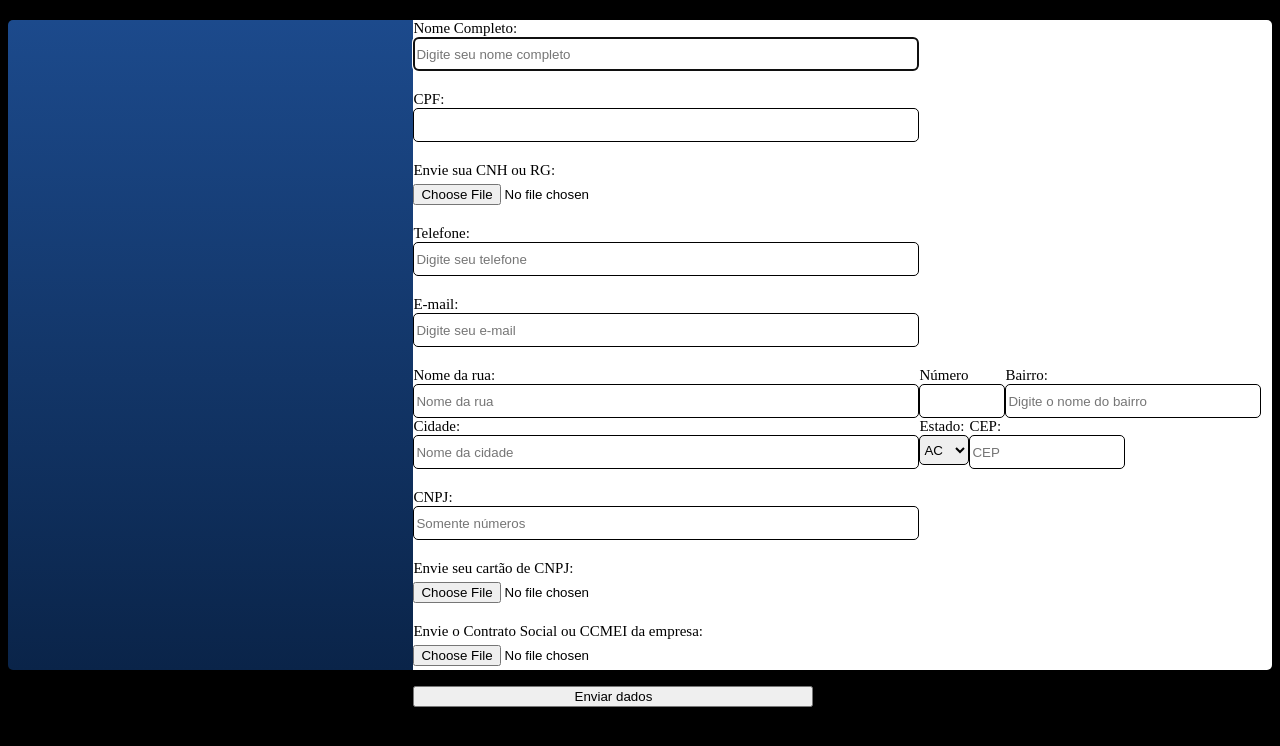
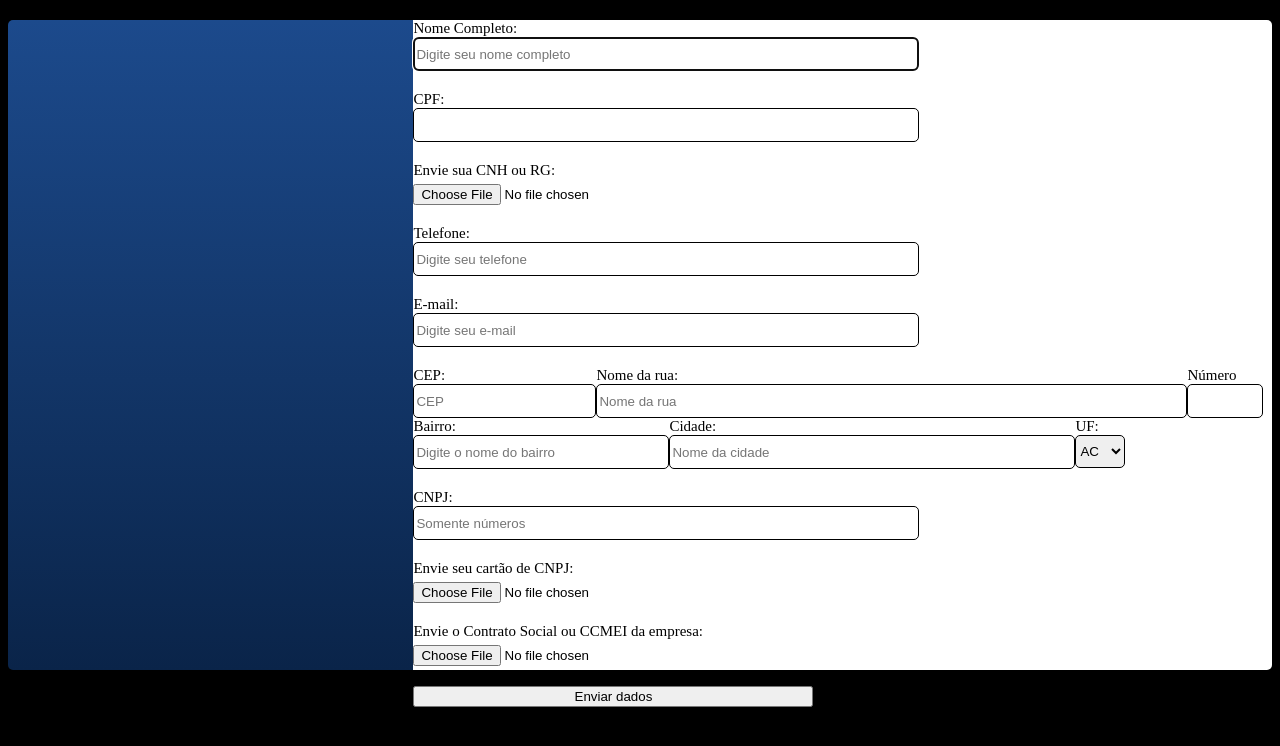
Before and after one commit to leandrocaronelanschi/siteformidentifica, a plain HTML site: page frontend/formulario.html in a window 1280 px wide. Drawn offline with Linux system fonts and the light colour scheme; a web font is replaced by a local one.

Commit message:
[feat] Ajuste de layout

```diff
--- a/frontend/formulario.css
+++ b/frontend/formulario.css
@@ -71,18 +71,49 @@ body {
 #input-cpf,
 #input-tel,
 #input-email,
-#input-cnpj,
-#input-rua,
-#input-cidade
-
-
-/* #input-cartao-cnpj,
-#input-contrato-social,
-#input-cnh*/ {
+#input-cnpj {
   width: 50rem;
   height: 3rem;
   border: solid 0.15rem black;
   border-radius: 0.5rem;
+}
+
+#input-cidade  {
+  width: 40rem;
+  height: 3rem;
+  border: solid 0.15rem black;
+  border-radius: 0.5rem;
+}
+
+#input-cep {
+  height: 3rem;
+  border: solid 0.15rem black;
+  border-radius: 0.5rem;
+}
+
+#input-rua {
+  height: 3rem;
+  border: solid 0.15rem black;
+  border-radius: 0.5rem;
+}
+
+#input-numero {
+  width: 7rem;
+  height: 3rem;
+  border: solid 0.15rem black;
+  border-radius: 0.5rem;
+}
+
+#container-cep {
+flex-basis: calc(20% - 10px);
+}
+
+#container-rua {
+  flex-basis: calc(70% - 10px);
+}
+
+#container-numero {
+  flex-basis: calc(10% - 10px);
 }
 
 #input-bairro {
@@ -92,28 +123,16 @@ body {
   border-radius: 0.5rem;
 }
 
-#input-numero {
-width: 8rem;
-  height: 3rem;
-  border: solid 0.15rem black;
-  border-radius: 0.5rem;
 
-}
 
 #select-estado {
   width: 5rem;
-  height: 3rem;
+  height: 3.3rem;
   border: solid 0.15rem black;
   border-radius: 0.5rem;
 }
 
-#input-cep {
-width: 15rem;
-  height: 3rem;
-  border: solid 0.15rem black;
-  border-radius: 0.5rem;
 
-}
 
 #form-1 {
   display: flex;
@@ -137,11 +156,15 @@ width: 15rem;
   flex-wrap: wrap;
 }
 
-#container-rua, #container-numero, #container-bairro,
+#container-rua, #container-bairro, #container-numero,
 #container-cidade, #container-estado, #container-cep {
   display: flex;
   flex-direction: column;
 }
+
+
+
+
 
 /* #container-bairro {
   width: 25rem;
--- a/frontend/formulario.html
+++ b/frontend/formulario.html
@@ -56,6 +56,18 @@
           </div>
 
           <div id="container-endereco">
+
+<div id="container-cep">
+              <label for="input-cep" id="label-cep">CEP:</label>
+              <input
+                type="number"
+                name="cep"
+                id="input-cep"
+                placeholder="CEP"
+                required
+              />
+            </div>
+
             <div id="container-rua">
               <label for="input-rua" id="label-rua">Nome da rua:</label>
               <input
@@ -94,20 +106,11 @@
             </div>
 
             <div id="container-estado">
-              <label for="select-estado" id="label-estado">Estado:</label>
+              <label for="select-estado" id="label-estado">UF:</label>
               <select name="estado" id="select-estado"></select>
             </div>
 
-            <div id="container-cep">
-              <label for="input-cep" id="label-cep">CEP:</label>
-              <input
-                type="number"
-                name="cep"
-                id="input-cep"
-                placeholder="CEP"
-                required
-              />
-            </div>
+
           </div>
 
           <div id="container-cnpj">
```
